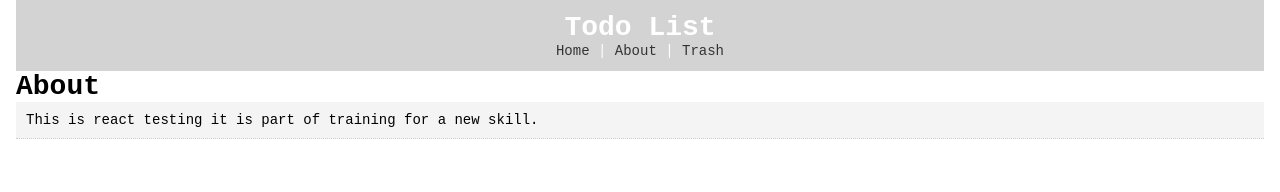
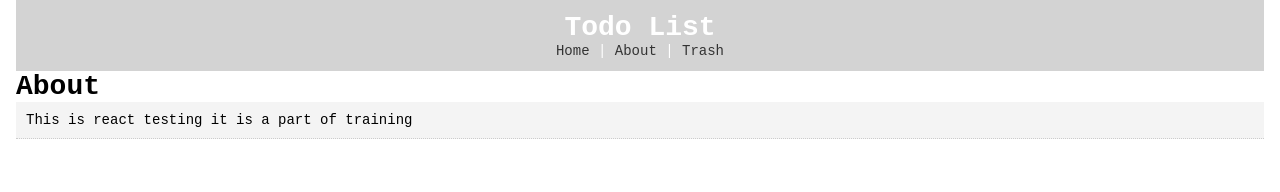
Before and after one commit to mjsol12/React-test, a React (Create React App) app: page /about in a window 1280 px wide. Shown: the top 192 px of the page. Built offline with nearby package versions, Linux system fonts and the light colour scheme.

Commit message:
added correction

```diff
--- a/src/component/pages/about.js
+++ b/src/component/pages/about.js
@@ -5,7 +5,7 @@ function About () {
   return (
     <React.Fragment>
       <h1>About</h1>
-      <p>This is react testing it is part of training for a new skill.</p>
+      <p>This is react testing it is a part of training</p>
     </React.Fragment>
   )
 }
```
Also changed, not shown: public/manifest.json.
